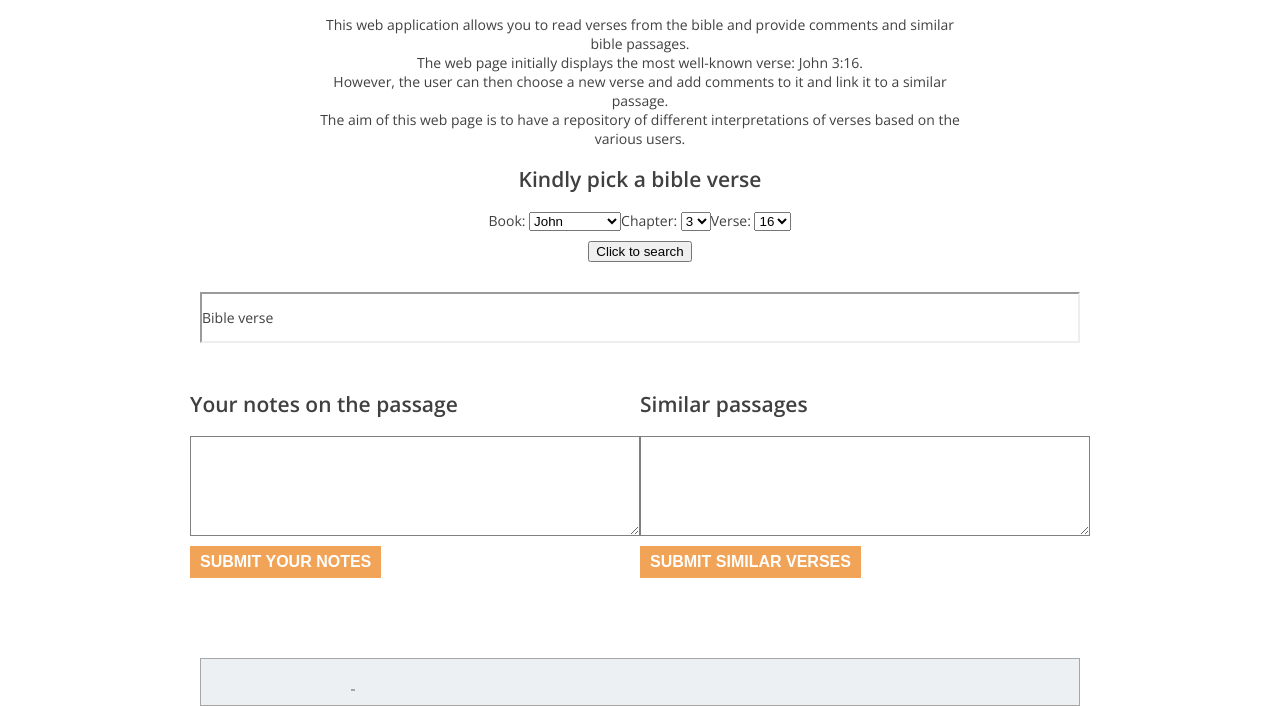
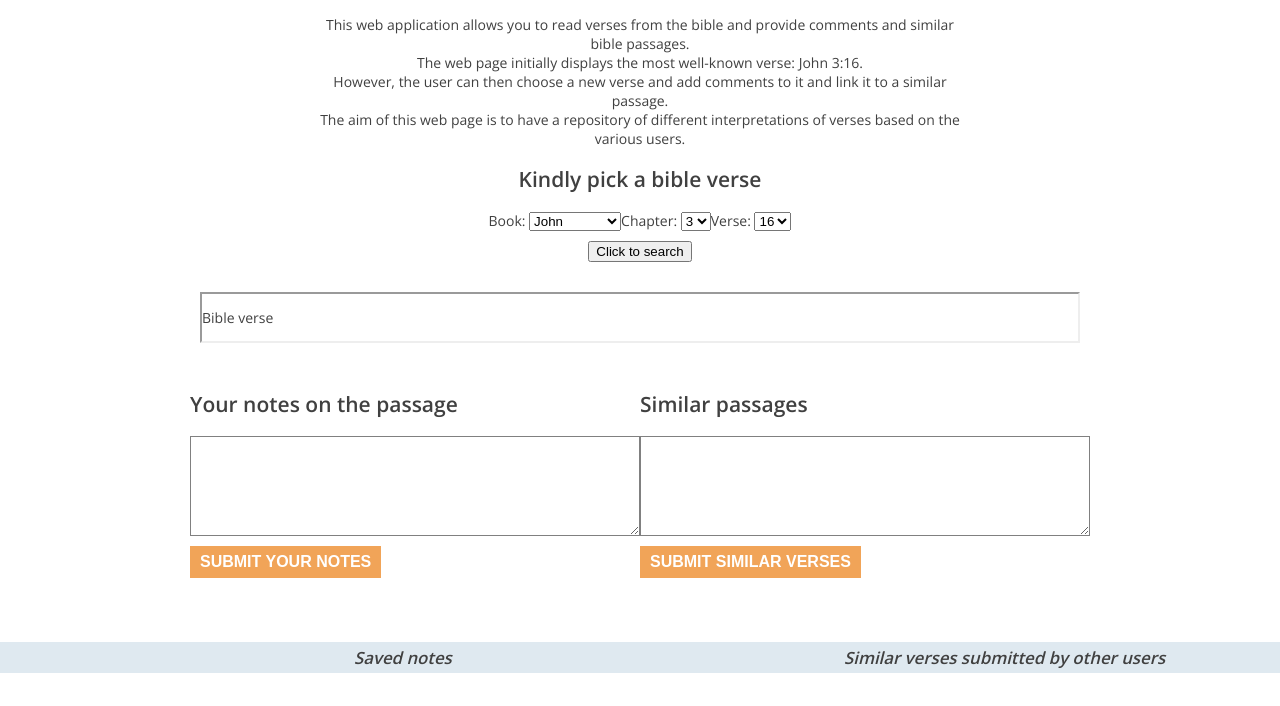
Before and after one commit to Newton-Bundi/My-bible-Web-App, a plain HTML site: page index.html in a window 1280 px wide. Shown: the part 469-1175 px from the top of the page. Drawn offline with nearby package versions, Linux system fonts and the light colour scheme; no server answers.

Commit message:
Update main.css
Updated the notes and passages styles

```diff
--- a/styles/main.css
+++ b/styles/main.css
@@ -4,8 +4,8 @@ body {
     font-family: "Open Sans", sans-serif;
     font-size: 14px;
     color: #404040;
+
   }
-
 
   #Header {
     background-image: url("https://media.istockphoto.com/id/862656980/photo/man-walking-in-the-night.jpg?s=612x612&w=0&k=20&c=yWxiGgikzlPqe_wth9Y-L34jGOruyjpUnwKbKv39SKA=");
@@ -68,40 +68,36 @@ body {
     justify-content: center;
 }
 
-#notes-list {
-  float: left;
-    justify-content: left;
-    margin-top: 30px;
-    margin-left: 150px;
-    border-color:#a8a7a7 ;
-    border-width:  1px;
-    border-style: solid;
-    background-color: #ecf0f3;
-}
-
-#passages-list {
-  float: right;
-    justify-content: right;
-    margin-top: 30px;
-    margin-right: 150px;
-    border-color:#a8a7a7 ;
-    border-width:  1px;
-    border-style: solid;
-    background-color: #ecf0f3;
+.JSONdata {
+  display: flex;
 
 }
 
-.JSONdata {
-    margin-top: 30px;
+.lists {
+  flex: 0 0 50%;
+  background-color: #dfe9f0;
+}
+
+#notes-list[title]::before {
+  content: attr(title);
+  font-size: larger;
+  font-style: italic;
+  margin-left: 350px;
+  display: block;
+  font-weight: bold;
+  padding: 4px;
+}
+
+#passages-list[title]::before {
+  content: attr(title);
+  font-size: larger;
+  font-style: italic;
   margin-left: 200px;
-    margin-right: 200px;
-    display: flex;
-    font-style: normal;
-    border-color:#a8a7a7 ;
-    border-width:  1px;
-    border-style: solid;
-    background-color: #ecf0f3;
+  display: block;
+  font-weight: bold;
+  padding: 4px;
 }
+
 
 h1 {
     font-family: "Great Vibes", cursive;
@@ -128,8 +124,8 @@ body {
 
 .topbar{
     background-color: #666;
-    display: flex;  /* Make Flex container */
-    justify-content: center; /* Center horizontally */
+    display: flex;
+    justify-content: center;
 }
  .topbar ul{
     list-style-type: none;
@@ -150,26 +146,6 @@ body {
  .topbar a:hover{
     background-color: rgba(0,0,0,0.7);
     color: white;
- }
- .active{
-    background-color: #1ebba3;
- }
-
-
-
-  .beer-details h2 {
-    font-size: 32px;
-    text-align: center;
-  }
-
-  .beer-details h3 {
-    font-size: 24px;
-  }
-
-  .beer-details img {
-    display: block;
-    height: 200px;
-    margin: 0 auto 25px auto;
 }
 
 form {
@@ -197,10 +173,3 @@ body {
     padding: 7px 10px;
     cursor: pointer;
 }
-
-  #review-list li {
-    background-color: #fff3a9;
-    border-radius: 5px;
-    padding: 20px;
-    margin-bottom: 20px;
-  }
```
Lines whose indentation alone changed are shown as unchanged.
